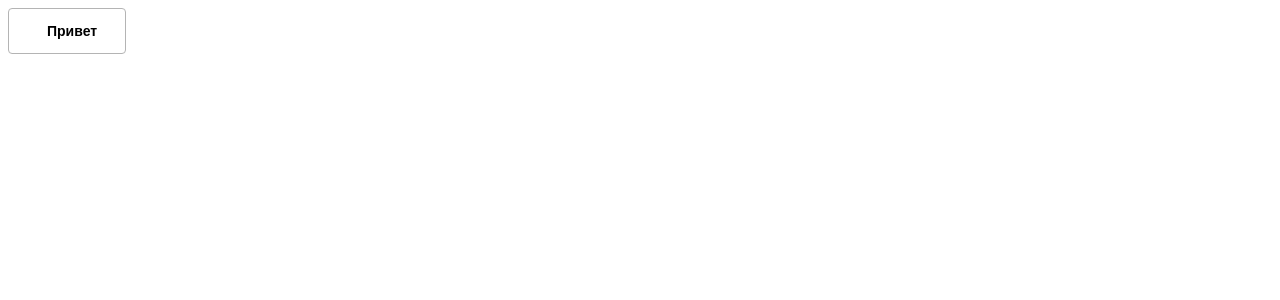
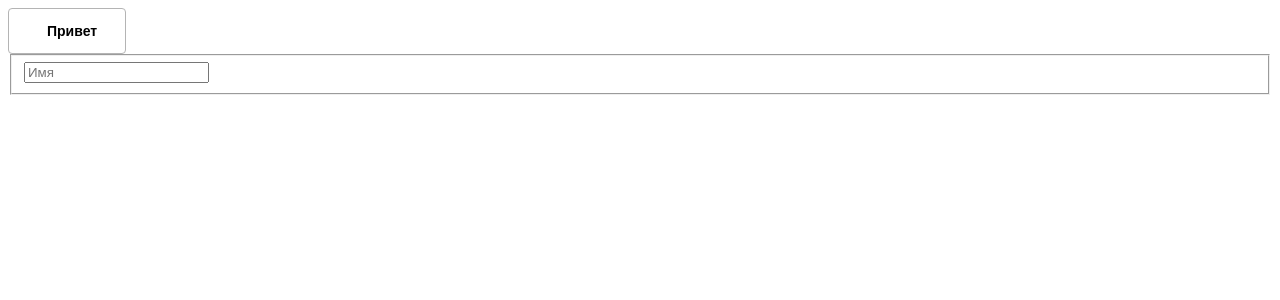
Before and after one commit to AlexYuhim/my-house, a React (Create React App) app: page / in a window 1280 px wide. Shown: the top 300 px of the page. Built offline with nearby package versions, Linux system fonts and the light colour scheme.

Commit message:
fix(components): Создание компонента input, его стилизация, описание stories

```diff
--- a/src/App.jsx
+++ b/src/App.jsx
@@ -1,11 +1,13 @@
 import React from 'react';
 
 import Button from './components/Button/Button';
+import Input from './components/Input/Input';
 
 function App() {
   return (
     <div className='App'>
       <Button>Привет</Button>
+      <Input />
     </div>
   );
 }
--- a/src/components/Button/Button.jsx
+++ b/src/components/Button/Button.jsx
@@ -33,11 +33,15 @@ const Button = ({
 Button.propTypes = {
   /** Иконка  */
   icon: PropTypes.node,
-
+  /** Вид отображаение */
   view: PropTypes.oneOf(['primary', 'secondary']),
+  /** передаваемое значение  */
   children: PropTypes.string,
+  /** Функция-обработчик клика */
   onClick: PropTypes.func,
+  /** Тип кнопки */
   type: PropTypes.string,
+  /** Статус disable */
   disabled: PropTypes.bool,
 };
 export default Button;
--- /dev/null
+++ b/src/components/Input/Input.css
@@ -0,0 +1,47 @@
+.input {
+  padding: 0;
+  margin: 0;
+}
+
+.input__fiedsetgrup {
+  display: flex;
+  border: 1px solid #d7d7d7;
+  border-radius: 4px;
+  padding: 14px;
+  font-size: 14px;
+  font-weight: 700;
+}
+
+input {
+  border: none;
+  font-family: 'Montserrat', Courier, monospace;
+
+  outline: none;
+  color: #616161;
+  font-size: 16px;
+  font-weight: 400;
+}
+input:hover,
+input:focus {
+  background: #f6f9fc;
+}
+.input__fiedsetgrup:disabled {
+  background: #e7e5e5;
+}
+
+span {
+  margin-right: 12px;
+}
+
+.input__prefix {
+  width: 14px;
+  height: 14px;
+}
+
+.input__error {
+  color: #ff8b8b;
+}
+
+.input__warning {
+  color: #ffab40;
+}
--- /dev/null
+++ b/src/components/Input/Input.jsx
@@ -0,0 +1,61 @@
+import React from 'react';
+import PropTypes from 'prop-types';
+
+// import { ReactComponent as Icon } from '../../icons/loupe.svg';
+import bem from '../../services/bem';
+
+const block = bem('input');
+
+const Input = ({
+  value,
+  onChange,
+  placeHolder = 'Имя',
+  status,
+  statusMessage = 'Текст ошибки',
+  prefix,
+  disabled,
+  type = 'text',
+}) => {
+  const hasPrefix = Boolean(prefix);
+
+  return (
+    <div className={block()}>
+      <fieldset disabled={disabled} className={block('fiedsetgrup')}>
+        {/* { && <legend>Имя</legend>} */}
+        {hasPrefix && <span>{prefix}</span>}
+        <input
+          onChange={onChange}
+          placeholder={placeHolder}
+          value={value}
+          type={type}
+        />
+      </fieldset>
+      {status &&
+        (status === 'error' ? (
+          <span className={block('error')}>{statusMessage}</span>
+        ) : (
+          <span className={block('warning')}>{statusMessage}</span>
+        ))}
+    </div>
+  );
+};
+
+Input.propTypes = {
+  /** тип поля инпута */
+  type: PropTypes.string,
+  /** Текущее значение  */
+  value: PropTypes.string,
+  /** Функция-обработчик ввода */
+  onChange: PropTypes.func,
+  /** Текст-подсказка к вводу */
+  placeHolder: PropTypes.string,
+  /** Статус валидации */
+  status: PropTypes.oneOf(['error', 'warning']),
+  /** Сообщение валидации */
+  statusMessage: PropTypes.string,
+  /** Икоонка перед текстом в инпуте */
+  prefix: PropTypes.node,
+  /** Статус disabled */
+  disabled: PropTypes.bool,
+};
+export default Input;
```
Also changed, not shown: 2 other files (tests, documents, lock files or other folders).
